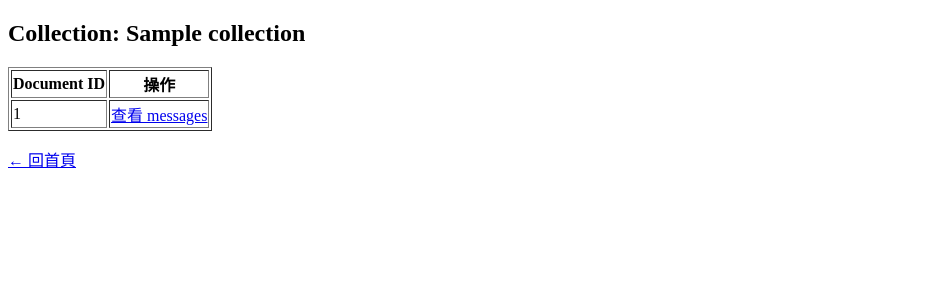
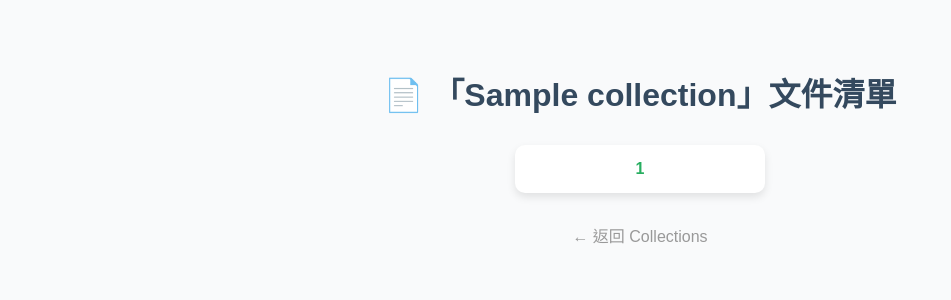
Before and after one commit to leistialove/move, a Flask app: template templates/firebase_docs.html in a window 1280 px wide. Shown: the top 300 px of the page, without its empty margins (0-951 px from the left). Run offline with Flask 3, Linux system fonts and the light colour scheme; the template is opened without the code that fills it: most values are stand-ins (such as "Sample title", 1, 10 or a date in 2020); parts of the project's set-up code (start-up, migrations or seed data) failed here and were passed over.

Commit message:
Update firebase_docs.html

```diff
--- a/templates/firebase_docs.html
+++ b/templates/firebase_docs.html
@@ -1,19 +1,63 @@
 <!DOCTYPE html>
 <html lang="zh-Hant">
-<head><meta charset="UTF-8"><title>Documents in {{ collection }}</title></head>
+<head>
+    <meta charset="UTF-8">
+    <title>{{ collection }} 文件清單</title>
+    <style>
+        body {
+            font-family: "Microsoft JhengHei", sans-serif;
+            background-color: #f9fafb;
+            padding: 40px;
+            text-align: center;
+        }
+        h1 {
+            color: #34495e;
+            margin-bottom: 30px;
+        }
+        .doc-list {
+            display: flex;
+            justify-content: center;
+            flex-wrap: wrap;
+            gap: 20px;
+        }
+        .doc-card {
+            background-color: white;
+            border-radius: 10px;
+            box-shadow: 0 4px 8px rgba(0,0,0,0.1);
+            padding: 15px 25px;
+            min-width: 200px;
+            transition: transform 0.2s;
+        }
+        .doc-card:hover {
+            transform: translateY(-5px);
+        }
+        .doc-card a {
+            color: #27ae60;
+            text-decoration: none;
+            font-weight: bold;
+        }
+        .back {
+            margin-top: 30px;
+        }
+        .back a {
+            color: #999;
+            text-decoration: none;
+        }
+    </style>
+</head>
 <body>
-  <h2>Collection: {{ collection }}</h2>
-  <table border="1">
-    <tr><th>Document ID</th><th>操作</th></tr>
-    {% for rec in records %}
-      <tr>
-        <td>{{ rec.id }}</td>
-        <td>
-          <a href="{{ url_for('view_messages', collection=collection, doc_id=rec.id) }}">查看 messages</a>
-        </td>
-      </tr>
-    {% endfor %}
-  </table>
-  <p><a href="{{ url_for('firebase_home') }}">← 回首頁</a></p>
+    <h1>📄 「{{ collection }}」文件清單</h1>
+    <div class="doc-list">
+        {% for doc in records %}
+        <div class="doc-card">
+            <a href="{{ url_for('view_messages', collection=collection, doc_id=doc.id) }}">
+                {{ doc.id }}
+            </a>
+        </div>
+        {% endfor %}
+    </div>
+    <div class="back">
+        <a href="{{ url_for('firebase_home') }}">← 返回 Collections</a>
+    </div>
 </body>
 </html>
```
